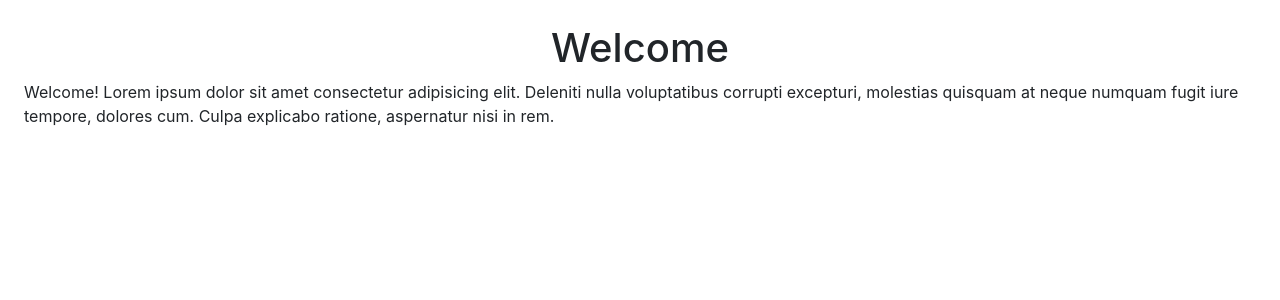
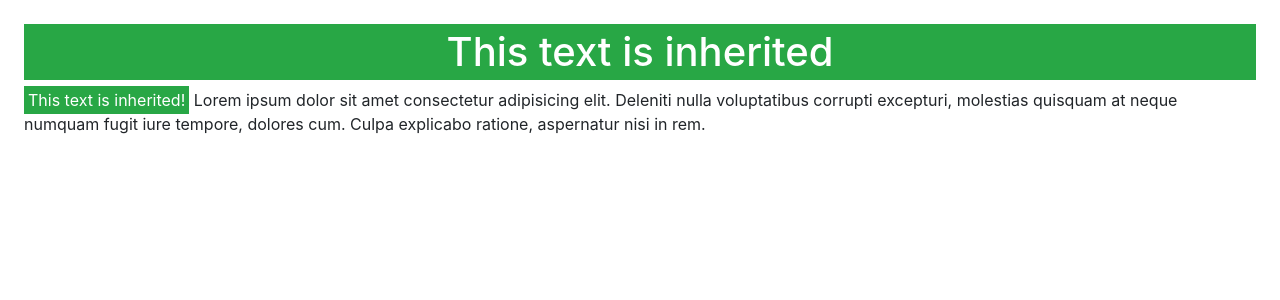
Before and after one commit to MaksyStef/DjangoReactApp, a React (Create React App) app in the folder frontend/: page /props-inherit/class in a window 1280 px wide. Shown: the top 300 px of the page. Built offline with nearby package versions, Linux system fonts and the light colour scheme.

Commit message:
Highlighted text of passed property

```diff
--- a/frontend/src/App.js
+++ b/frontend/src/App.js
@@ -11,8 +11,8 @@ function App() {
         <Route path="/todos" element={<Todo />} />
         <Route path="/hello-world" element={<HelloWorld />}/>
         <Route path="/props-inherit">
-          <Route path="/props-inherit/function" element={<FunctionsInheretingPropsParent greetings="Welcome" />} />
-          <Route path="/props-inherit/class" element={<ClassesInheretingPropsParent greetings="Welcome" />} />
+          <Route path="/props-inherit/function" element={<FunctionsInheretingPropsParent greetings="This text is inherited" />} />
+          <Route path="/props-inherit/class" element={<ClassesInheretingPropsParent greetings="This text is inherited" />} />
         </Route>
       </Routes>
     </BrowserRouter>
--- a/frontend/src/ClassesInheretingPropsParent.js
+++ b/frontend/src/ClassesInheretingPropsParent.js
@@ -5,7 +5,7 @@ export default class Parent extends Component {
   render () {
     return (
       <div className="d-flex flex-column flex-justify-center p-4 gap-4">
-        <h1 className="text-center">{this.props.greetings}</h1>
+        <h1 className="text-center text-white bg-success p-1">{this.props.greetings}</h1>
         <Child {...this.props} />
       </div>
     )
--- a/frontend/src/FunctionsInheretingPropsParent.js
+++ b/frontend/src/FunctionsInheretingPropsParent.js
@@ -3,7 +3,7 @@ import Child from "./components/FunctionsInheretingPropsChild.js";
 export default function Parent (props) {
   return (
     <div className="d-flex flex-column flex-justify-center p-4 gap-4">
-      <h1 className="text-center">{props.greetings}</h1>
+      <h1 className="text-center text-white bg-primary p-1">{props.greetings}</h1>
       <Child {...props} />
     </div>
   )
--- a/frontend/src/components/ClassesInheretingPropsChild.js
+++ b/frontend/src/components/ClassesInheretingPropsChild.js
@@ -3,7 +3,7 @@ import { Component } from "react";
 export default class Child extends Component {
   render () {
     return (
-      <p>{this.props.greetings}! Lorem ipsum dolor sit amet consectetur adipisicing elit. Deleniti nulla voluptatibus corrupti excepturi, molestias quisquam at neque numquam fugit iure tempore, dolores cum. Culpa explicabo ratione, aspernatur nisi in rem.</p>
+      <p><span className="text-white bg-success p-1">{this.props.greetings}!</span> Lorem ipsum dolor sit amet consectetur adipisicing elit. Deleniti nulla voluptatibus corrupti excepturi, molestias quisquam at neque numquam fugit iure tempore, dolores cum. Culpa explicabo ratione, aspernatur nisi in rem.</p>
     )
   }
 }
--- a/frontend/src/components/FunctionsInheretingPropsChild.js
+++ b/frontend/src/components/FunctionsInheretingPropsChild.js
@@ -1,5 +1,5 @@
 export default function Child (props) {
   return (
-    <p>{props.greetings}! Lorem ipsum dolor sit amet consectetur adipisicing elit. Deleniti nulla voluptatibus corrupti excepturi, molestias quisquam at neque numquam fugit iure tempore, dolores cum. Culpa explicabo ratione, aspernatur nisi in rem.</p>
+    <p><span className="text-white bg-primary p-1">{props.greetings}!</span> Lorem ipsum dolor sit amet consectetur adipisicing elit. Deleniti nulla voluptatibus corrupti excepturi, molestias quisquam at neque numquam fugit iure tempore, dolores cum. Culpa explicabo ratione, aspernatur nisi in rem.</p>
   )
 }
```
